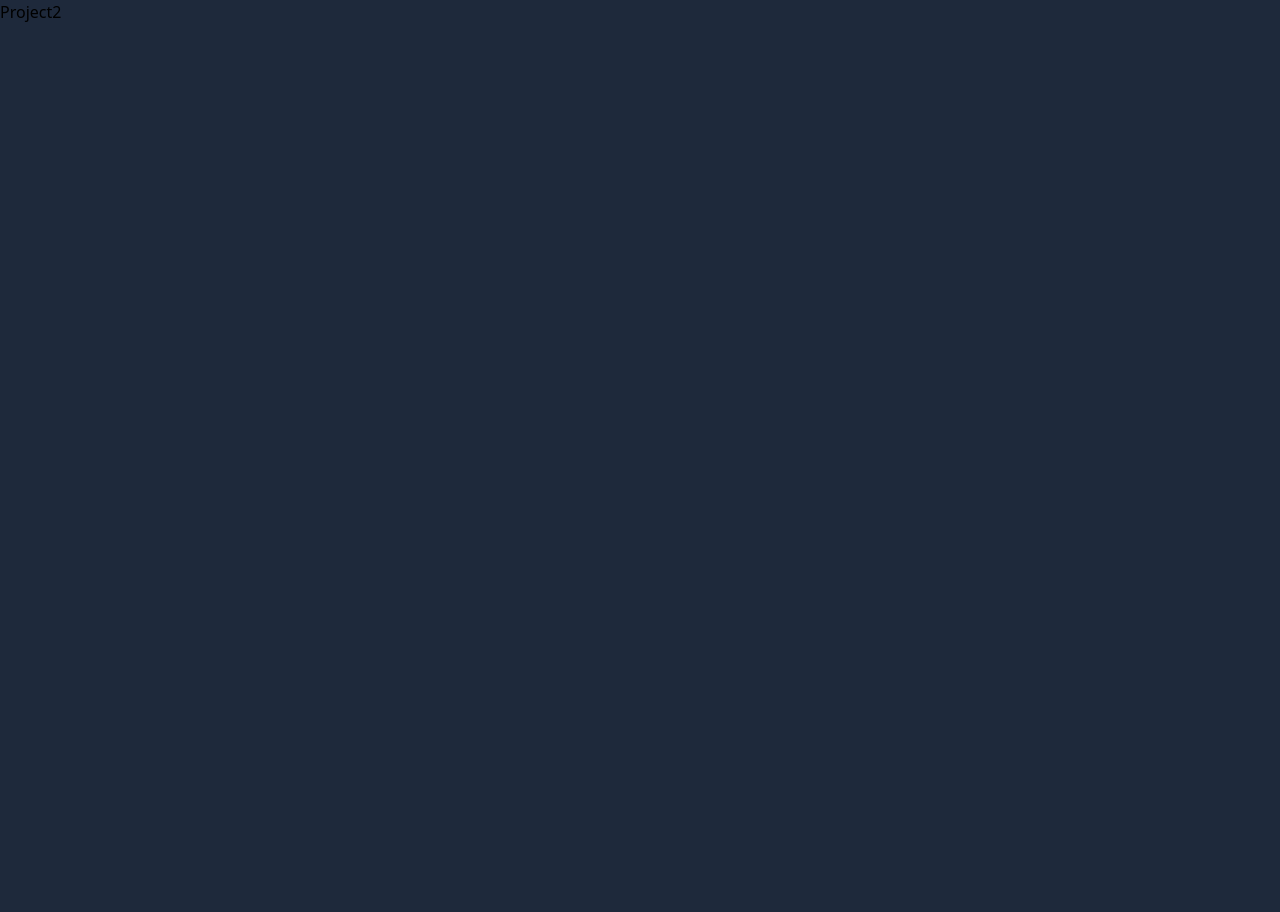
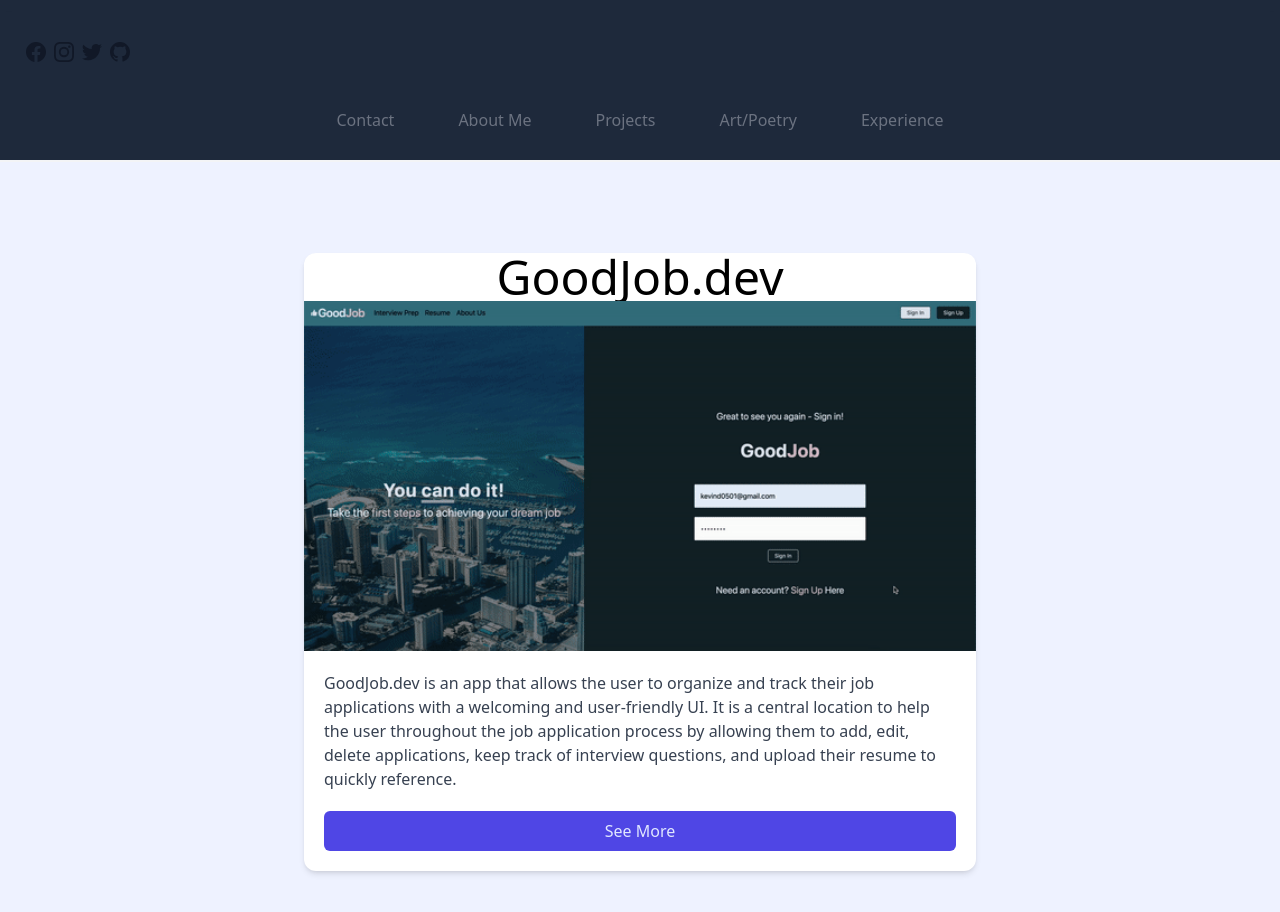
Before and after one commit to mira-kine/mira-portfolio, a React app: page /project2 in a window 1280 px wide. Shown: the top 912 px of the page. Before the commit the page ends 800 px from the top, so only its background shows below. Built offline with nearby package versions, Linux system fonts and the light colour scheme.

Commit message:
project base design template done

```diff
--- a/package.json
+++ b/package.json
@@ -68,6 +68,7 @@
     "webpack-dev-server": "^4.7.4"
   },
   "dependencies": {
+    "@tailwindcss/aspect-ratio": "^0.4.0",
     "react": "^17.0.2",
     "react-dom": "^17.0.2",
     "react-router-dom": "^5.3.0",
--- a/src/views/ProjectDetails/Project2.jsx
+++ b/src/views/ProjectDetails/Project2.jsx
@@ -1,5 +1,35 @@
 import React from 'react';
+import NavBar from '../../components/NavBar/NavBar';
 
 export default function Project2() {
-  return <div>Project2</div>;
+  return (
+    <div class="overflow-hidden">
+      <NavBar />
+      <div class="flex h-screen items-center justify-center bg-indigo-50 px-4">
+        <div class="max-w-2xl overflow-hidden rounded-xl bg-white shadow-md duration-200 hover:scale-105 hover:shadow-xl">
+          <h1 class="text-center text-3xl md:text-4xl lg:text-5xl">
+            GoodJob.dev
+          </h1>
+          <img
+            src={require('../../../public/assets/goodjob-gif.gif')}
+            alt="goodjob dev gif"
+            class="h-full w-full"
+          />
+          <div class="p-5">
+            <p class="text-medium mb-5 text-gray-700">
+              GoodJob.dev is an app that allows the user to organize and track
+              their job applications with a welcoming and user-friendly UI. It
+              is a central location to help the user throughout the job
+              application process by allowing them to add, edit, delete
+              applications, keep track of interview questions, and upload their
+              resume to quickly reference.
+            </p>
+            <button class="w-full rounded-md bg-indigo-600  py-2 text-indigo-100 hover:bg-indigo-500 hover:shadow-md duration-75">
+              See More
+            </button>
+          </div>
+        </div>
+      </div>
+    </div>
+  );
 }
--- a/tailwind.config.js
+++ b/tailwind.config.js
@@ -3,9 +3,14 @@
   theme: {
     extend: {
       backgroundImage: {
-        landing: "url('../public/assets/temp-sky.jpg')",
-        sunflower: "url('../public/assets/sunflower-pc.jpg')",
-        headshot: "url('../public/assets/headshot_mira.jpg')",
+        landing: "url('/public/assets/temp-sky.jpg')",
+        sunflower: "url('/public/assets/sunflower-pc.jpg')",
+        headshot: "url('/public/assets/headshot_mira.jpg')",
+        goodjob: "url('/public/assets/goodjob-gif.gif')",
+      },
+      padding: {
+        '1/3': '33.33333%',
+        '2/3': '66.66667%',
       },
     },
   },
```
Also changed, not shown: public/assets/goodjob-gif.gif (added), 1 other file (tests, documents, lock files or other folders).
